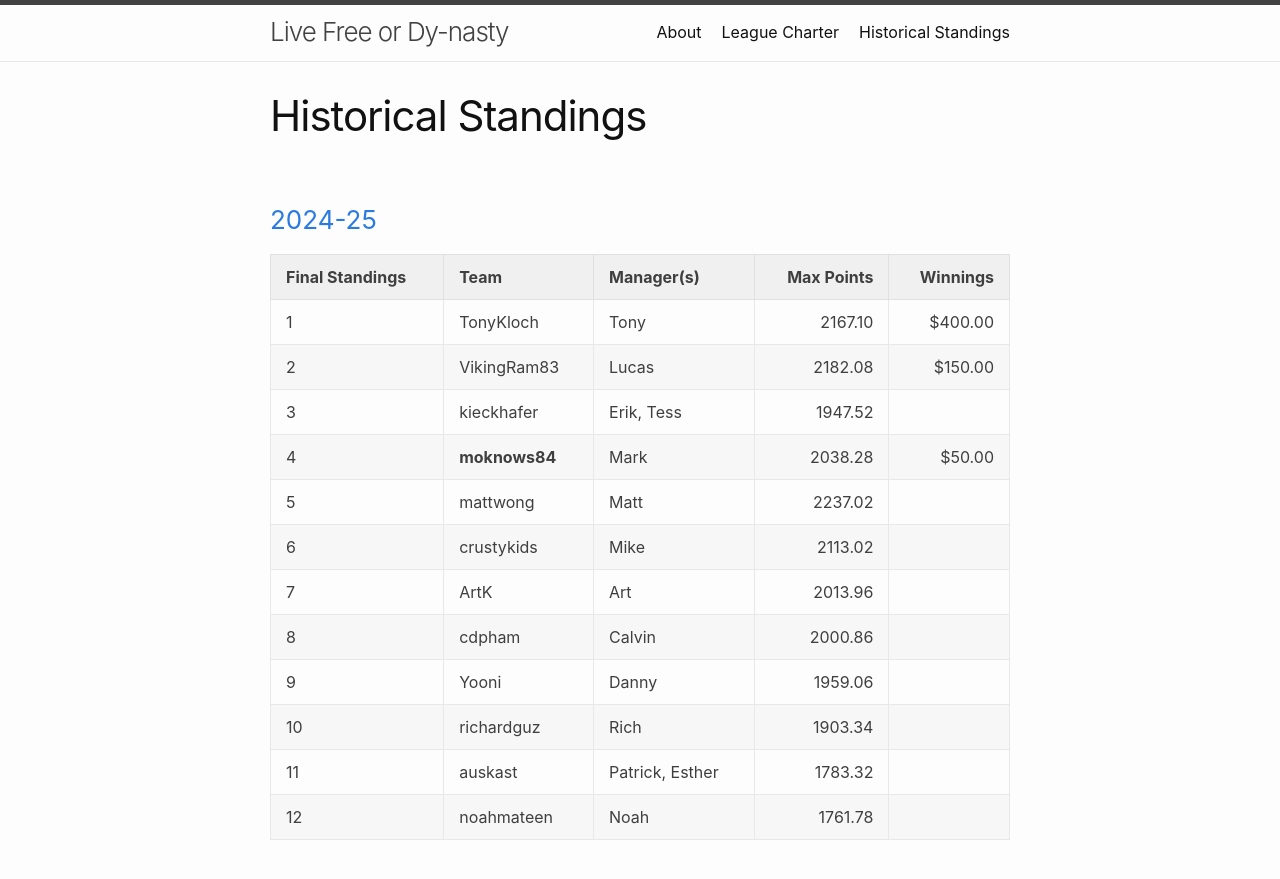
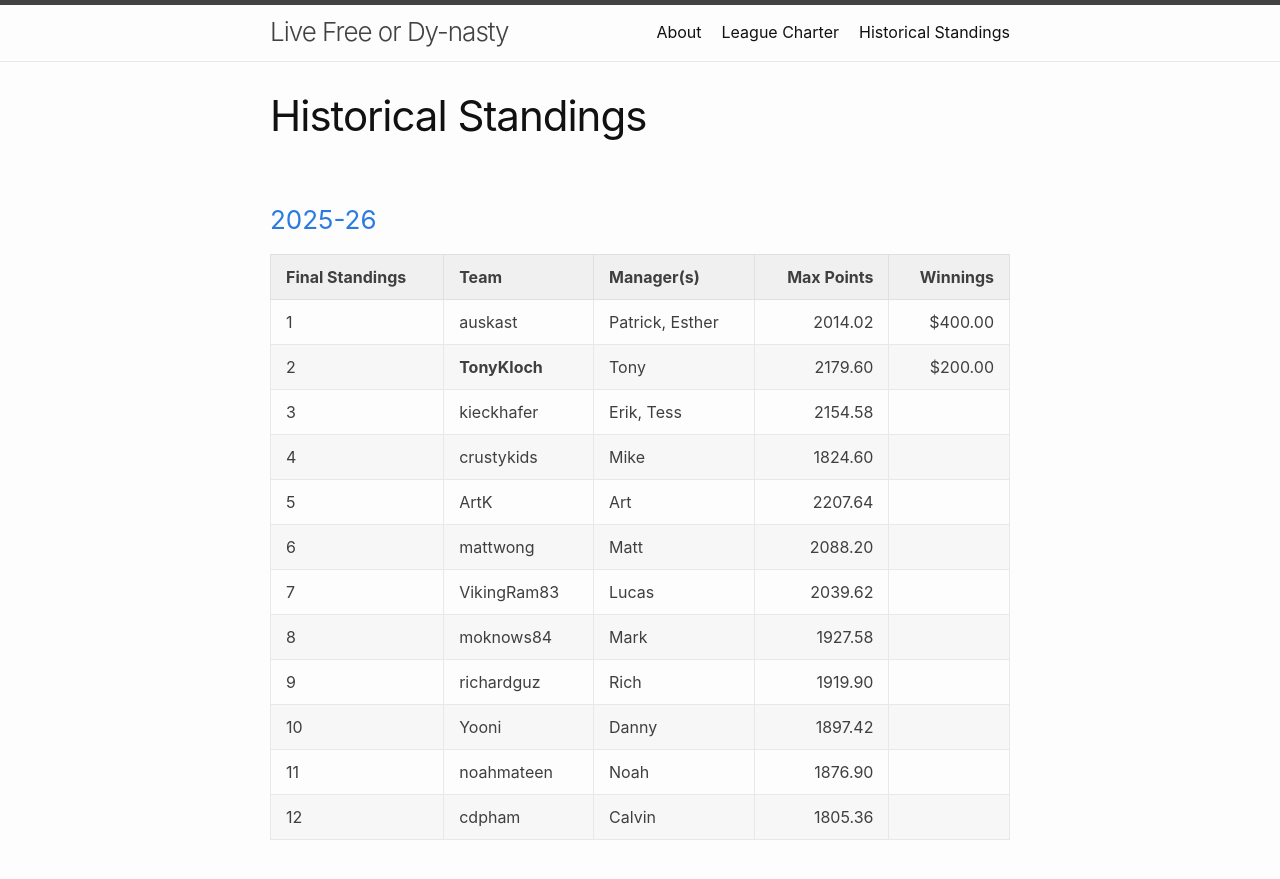
Before and after one commit to codeandsons/live-free-or-dy-nasty, a Jekyll site: the page built from docs/standings.md, in a window 1280 px wide and 900 px high. Shown: the top 879 px of the window. Built offline with Jekyll 4.4.1, drawn with Linux system fonts in a browser that asks for light colours.

Commit message:
Add 2025-26 standings

```diff
--- a/docs/standings.md
+++ b/docs/standings.md
@@ -3,6 +3,23 @@ layout: page
 title: Historical Standings
 permalink: /standings/
 ---
+
+### <a href="https://sleeper.com/leagues/1200203471043710976/league" target="_blank">2025-26</a>
+
+| Final Standings | Team          | Manager(s)      | Max Points | Winnings |
+| --------------- | ------------- | --------------- | ---------: | -------: |
+| 1               | auskast       | Patrick, Esther |    2014.02 |  $400.00 |
+| 2               | **TonyKloch** | Tony            |    2179.60 |  $200.00 |
+| 3               | kieckhafer    | Erik, Tess      |    2154.58 |          |
+| 4               | crustykids    | Mike            |    1824.60 |          |
+| 5               | ArtK          | Art             |    2207.64 |          |
+| 6               | mattwong      | Matt            |    2088.20 |          |
+| 7               | VikingRam83   | Lucas           |    2039.62 |          |
+| 8               | moknows84     | Mark            |    1927.58 |          |
+| 9               | richardguz    | Rich            |    1919.90 |          |
+| 10              | Yooni         | Danny           |    1897.42 |          |
+| 11              | noahmateen    | Noah            |    1876.90 |          |
+| 12              | cdpham        | Calvin          |    1805.36 |          |
 
 ### <a href="https://sleeper.com/leagues/1086735352598986752/league" target="_blank">2024-25</a>
 
```
